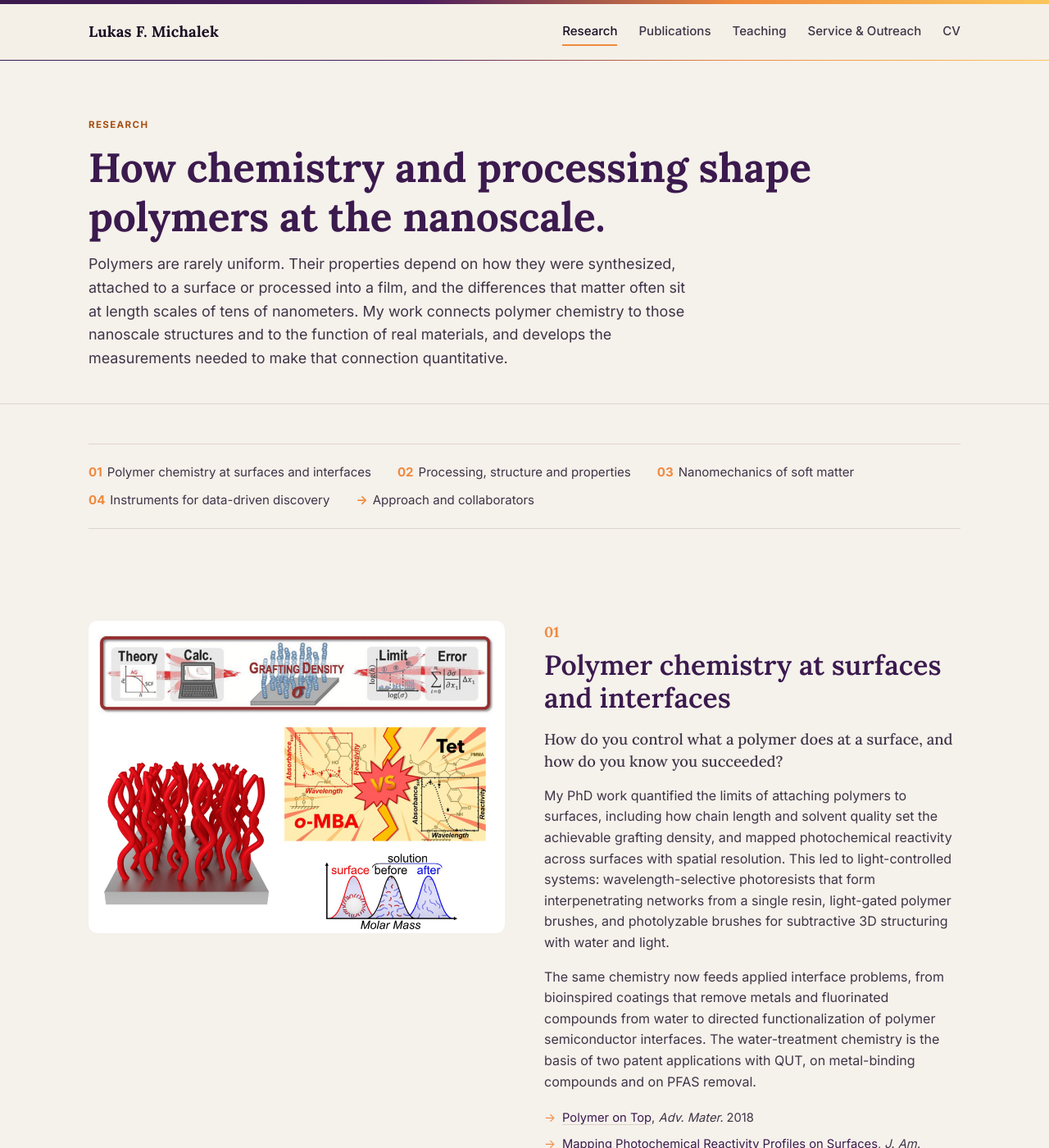
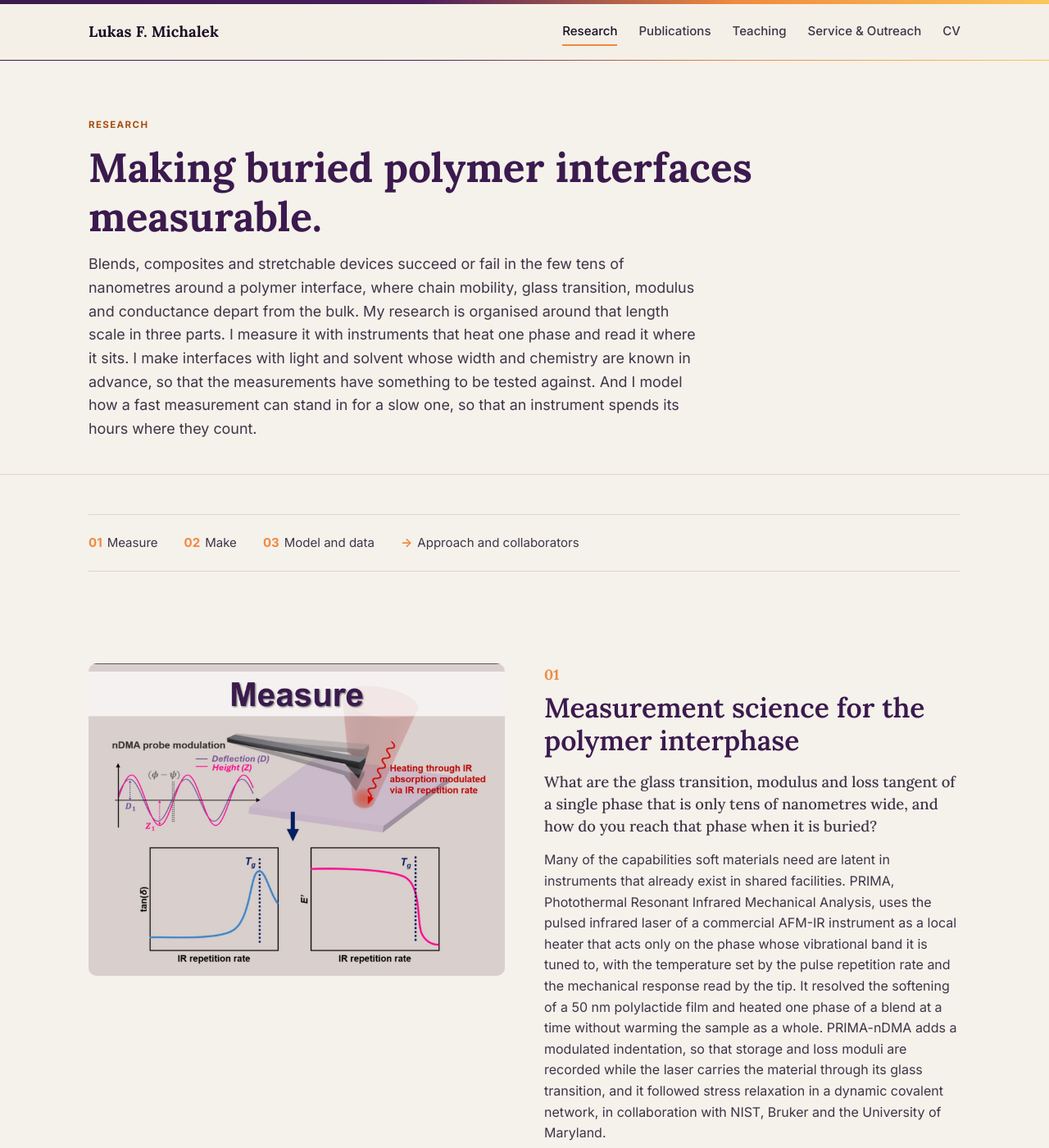
Before and after one commit to lukasfmichalek/lukasfmichalek.github.io, a Jekyll site: the page built from _pages/research.html, in a window 1280 px wide and 1400 px high. Shown: the whole window at 82% size. Built offline with Jekyll 4.4.1, drawn with Linux system fonts in a browser that asks for light colours; some of the changed text lies outside the part shown.

Commit message:
Research as three pillars: Measure, Make, Model and data
Reorganise the research page around the three pillars of the faculty
research statement, with new section figures, question-led intros and the
reference papers for each pillar. Homepage research cards reduced to three
and the About paragraph aligned with the research statement; hero text
unchanged. Third pillar titled 'More information per instrument hour'.

Co-Authored-By: Claude Fable 5.1 <noreply@anthropic.com>
Claude-Session: https://claude.ai/code/session_01RM8AxooFVyMAhk9cKmiKjY

```diff
--- a/_pages/research.html
+++ b/_pages/research.html
@@ -2,24 +2,23 @@
 layout: default
 title: "Research"
 permalink: /research/
-description: "Research of Lukas F. Michalek: polymer surface chemistry, soft electronic and energy materials, nanomechanics of soft matter, and new AFM-IR measurement methods."
+description: "Research of Lukas F. Michalek: measurement science for the polymer interphase, interfaces written with light and solvent, and data-driven characterization that gets more information per instrument hour."
 ---
 
 <section class="page-head">
   <div class="wrap">
     <span class="eyebrow">Research</span>
-    <h1>How chemistry and processing shape polymers at the nanoscale.</h1>
-    <p class="lede">Polymers are rarely uniform. Their properties depend on how they were synthesized, attached to a surface or processed into a film, and the differences that matter often sit at length scales of tens of nanometers. My work connects polymer chemistry to those nanoscale structures and to the function of real materials, and develops the measurements needed to make that connection quantitative.</p>
+    <h1>Making buried polymer interfaces measurable.</h1>
+    <p class="lede">Blends, composites and stretchable devices succeed or fail in the few tens of nanometres around a polymer interface, where chain mobility, glass transition, modulus and conductance depart from the bulk. My research is organised around that length scale in three parts. I measure it with instruments that heat one phase and read it where it sits. I make interfaces with light and solvent whose width and chemistry are known in advance, so that the measurements have something to be tested against. And I model how a fast measurement can stand in for a slow one, so that an instrument spends its hours where they count.</p>
   </div>
 </section>
 
 <section class="section-tight">
   <div class="wrap">
     <div class="theme-toc">
-      <a href="#interfaces"><span class="n">01</span>Polymer chemistry at surfaces and interfaces</a>
-      <a href="#soft-electronics"><span class="n">02</span>Processing, structure and properties</a>
-      <a href="#nanomechanics"><span class="n">03</span>Nanomechanics of soft matter</a>
-      <a href="#instruments"><span class="n">04</span>Instruments for data-driven discovery</a>
+      <a href="#measure"><span class="n">01</span>Measure</a>
+      <a href="#make"><span class="n">02</span>Make</a>
+      <a href="#model"><span class="n">03</span>Model and data</a>
       <a href="#approach"><span class="n">&rarr;</span>Approach and collaborators</a>
     </div>
   </div>
@@ -28,68 +27,49 @@ description: "Research of Lukas F. Michalek: polymer surface chemistry, soft ele
 <section class="section" style="padding-top:8px;">
   <div class="wrap">
 
-    <div class="theme" id="interfaces">
-      <div class="theme-art">{% include img-slot.html path="/assets/images/research/theme-1-interfaces.jpg" label="Theme 1 figure: grafting, photochemistry or brush structuring" alt="Schematic of quantitative polymer surface grafting: grafting density, theory, calculation, limits and error, with a rendered polymer brush and photoreactivity comparison" fit="contain" link=true %}</div>
+    <div class="theme" id="measure">
+      <div class="theme-art">{% include img-slot.html path="/assets/images/research/theme-1-measure.jpg" label="Measure: PRIMA-nDMA" alt="Measure: an AFM probe is modulated in height and deflection while a pulsed infrared laser heats the sample through absorption; sweeping the repetition rate carries the material through its glass transition, seen as a peak in the loss tangent and a drop in storage modulus" fit="contain" link=true %}</div>
       <div class="theme-body">
         <span class="theme-n">01</span>
-        <h2 class="mt-0">Polymer chemistry at surfaces and interfaces</h2>
-        <p class="theme-q">How do you control what a polymer does at a surface, and how do you know you succeeded?</p>
-        <p>My PhD work quantified the limits of attaching polymers to surfaces, including how chain length and solvent quality set the achievable grafting density, and mapped photochemical reactivity across surfaces with spatial resolution. This led to light-controlled systems: wavelength-selective photoresists that form interpenetrating networks from a single resin, light-gated polymer brushes, and photolyzable brushes for subtractive 3D structuring with water and light.</p>
-        <p>The same chemistry now feeds applied interface problems, from bioinspired coatings that remove metals and fluorinated compounds from water to directed functionalization of polymer semiconductor interfaces. The water-treatment chemistry is the basis of two patent applications with QUT, on metal-binding compounds and on PFAS removal.</p>
+        <h2 class="mt-0">Measurement science for the polymer interphase</h2>
+        <p class="theme-q">What are the glass transition, modulus and loss tangent of a single phase that is only tens of nanometres wide, and how do you reach that phase when it is buried?</p>
+        <p>Many of the capabilities soft materials need are latent in instruments that already exist in shared facilities. PRIMA, Photothermal Resonant Infrared Mechanical Analysis, uses the pulsed infrared laser of a commercial AFM-IR instrument as a local heater that acts only on the phase whose vibrational band it is tuned to, with the temperature set by the pulse repetition rate and the mechanical response read by the tip. It resolved the softening of a 50 nm polylactide film and heated one phase of a blend at a time without warming the sample as a whole. PRIMA-nDMA adds a modulated indentation, so that storage and loss moduli are recorded while the laser carries the material through its glass transition, and it followed stress relaxation in a dynamic covalent network, in collaboration with NIST, Bruker and the University of Maryland.</p>
+        <p>The next steps are a temperature axis calibrated against melting standards, a glass transition read in seconds by sweeping the repetition rate under the modulated probe, access to buried interfaces by tip-based nanomachining that removes a film a few nanometres at a time without altering what it exposes, and the same measurements under strain, light and solvent, which are the conditions in which soft devices fail. Every measurement follows the reporting practice set out in our nanomechanics guide, and the instruments stay within reach of any laboratory with a stock AFM-IR system and a heating stage.</p>
         <ul class="key-papers">
-          <li><a href="https://doi.org/10.1002/adma.201706321">Polymer on Top</a>, <em>Adv. Mater.</em> 2018</li>
-          <li><a href="https://doi.org/10.1021/jacs.0c11485">Mapping Photochemical Reactivity Profiles on Surfaces</a>, <em>J. Am. Chem. Soc.</em> 2020</li>
-          <li><a href="https://doi.org/10.1002/adfm.202005328">Interpenetrating Polymer Networks from a Single Photoresist</a>, <em>Adv. Funct. Mater.</em> 2020</li>
-          <li><a href="https://doi.org/10.1021/acsami.6c07306">Directed Functionalization of Polymer Semiconductor Interfaces</a>, <em>ACS Appl. Mater. Interfaces</em> 2026</li>
+          <li><a href="https://doi.org/10.1002/smll.202514518">PRIMA: Localized Thermomechanical Measurements of Polymers and Blends with AFM-IR</a>, <em>Small</em> 2026</li>
+          <li><a href="https://doi.org/10.26434/chemrxiv.15000735/v4">PRIMA-nDMA: Spatially-Resolved Viscoelastic Response with AFM-IR</a>, <em>ChemRxiv</em> 2026</li>
         </ul>
       </div>
     </div>
 
-    <div class="theme reverse" id="soft-electronics">
-      <div class="theme-art">{% include img-slot.html path="/assets/images/research/theme-2-soft-electronics.jpg" label="Theme 2 figure: blend morphology, stretched device or interphase" alt="Material properties versus secondary component fraction, with nanomechanical maps showing how blend morphology changes and where synergetic effects appear" fit="contain" link=true %}</div>
+    <div class="theme reverse" id="make">
+      <div class="theme-art">{% include img-slot.html path="/assets/images/research/theme-2-make.jpg" label="Make: adaptive networks and surface grafting" alt="Make: material properties against the fraction of a secondary component, with nanomechanical maps showing how morphology changes and where synergetic effects appear; side panels show an adaptive polymer network and surface-grafted chains" fit="contain" link=true %}</div>
       <div class="theme-body">
         <span class="theme-n">02</span>
-        <h2 class="mt-0">Processing, structure and properties of soft electronic and energy materials</h2>
-        <p class="theme-q">Why does the same formulation work in one film and fail in the next?</p>
-        <p>In stretchable electronics and batteries, performance is often set by nanoscale morphology and buried interfaces that bulk measurements average away. With the Bao Group and collaborators, I study how molecular weight, temperature and solution-state aggregation control phase separation in blends of conjugated polymers and elastomers, and how that morphology carries through to intrinsically stretchable transistors, circuits and biosensors.</p>
-        <p>The same approach extends to energy materials, including interphase formation at lithium-metal electrodes and self-segregated polymer electrolytes for solid-state batteries.</p>
+        <h2 class="mt-0">Interfaces written with light and solvent</h2>
+        <p class="theme-q">Can an interface be written with a stated width and chemistry, and does it then behave the way the chemistry in solution predicts?</p>
+        <p>Interfaces have their own chemistry. When I mapped wavelength-resolved photochemical reactivity on surfaces during my PhD, the profiles followed the surface absorption spectrum and lost the red shift seen in solution, and two ligation chemistries that behave alike in solution gave very different grafting densities. The same work showed that a single spin-coated blend of two photoreactive polymers forms one network, the other or an interpenetrating network depending only on the wavelength of light, which is the starting point for writing the interface between two networks with a stated width. In the Bao Group I measured the interfaces that decide whether a stretchable device lasts, including a covalently tethered protective layer only about 6 nm thick that kept transistors stable for weeks in water and sweat where thick encapsulants failed, and a solvent-mediated route that writes a functional molecule into a finished polymer film as a gradient or uniformly, set by whether the solvent swells the film.</p>
+        <p>In the future I want to understand what sets the width and the properties of an interface that is written rather than found. Does the delay between two exposures of a two-colour resin set the interphase between the networks by demixing, and does a joint fail there below a critical width? Does the work function of a contact follow the grafting density of a dipolar layer that light has dosed onto it, up to the point where the chains begin to stretch? And is the photostationary state of a photodynamic network governed by segmental mobility rather than photon flux, which would give a design rule for materials that yield only when light and load coincide? Each of these questions also supplies the measurements above with a specimen whose answer is known in advance.</p>
         <ul class="key-papers">
-          <li><a href="https://doi.org/10.1038/s41565-023-01418-y">Environmentally Stable and Stretchable Polymer Electronics</a>, <em>Nat. Nanotechnol.</em> 2023</li>
-          <li><a href="https://doi.org/10.1073/pnas.2516186123">Nanoconfined Aggregation in Conjugated Polymer and Elastomer Blends</a>, <em>PNAS</em> 2026</li>
-          <li><a href="https://doi.org/10.1038/s41928-026-01599-z">Intrinsically Stretchable Complementary Circuits</a>, <em>Nat. Electron.</em> 2026</li>
-          <li><a href="https://doi.org/10.1038/s41557-024-01689-5">Solid-Electrolyte Interphase at Li-Metal Potential</a>, <em>Nat. Chem.</em> 2025</li>
+          <li><a href="https://doi.org/10.1002/adfm.202005328">2D Fabrication of Tunable Responsive Interpenetrating Polymer Networks from a Single Photoresist</a>, <em>Adv. Funct. Mater.</em> 2020</li>
+          <li><a href="https://www.nature.com/articles/s41565-023-01418-y">Environmentally Stable and Stretchable Polymer Electronics Enabled by Surface-Tethered Molecular-Level Protection</a>, <em>Nat. Nanotechnol.</em> 2023</li>
+          <li><a href="https://doi.org/10.1021/jacs.0c11485">Mapping Photochemical Reactivity Profiles on Surfaces</a>, <em>J. Am. Chem. Soc.</em> 2020</li>
         </ul>
       </div>
     </div>
 
-    <div class="theme" id="nanomechanics">
-      <div class="theme-art">{% include img-slot.html path="/assets/images/research/theme-3-nanomechanics.jpg" label="Theme 3 figure: modulus or viscoelastic map" alt="Nanomechanics via AFM: intermittent contact phase, mechanical modulus imaging, force modulation loss tangent and force spectroscopy" fit="contain" link=true %}</div>
+    <div class="theme" id="model">
+      <div class="theme-art">{% include img-slot.html path="/assets/images/research/theme-3-model-data.jpg" label="Model and data: two tiers, one platform" alt="Model and data: hyphenated measurements give low-density, high-resolution mechanistic ground truth; a high-throughput optical surrogate maps the processing landscape at high density and low resolution; a machine learning data platform fuses both, selects the samples that deserve the slow measurement and drives polymer materials discovery" fit="contain" link=true caption="Click the figure to view it full size." %}</div>
       <div class="theme-body">
         <span class="theme-n">03</span>
-        <h2 class="mt-0">Nanomechanics and thermomechanics of soft matter</h2>
-        <p class="theme-q">What is the modulus, loss tangent or glass transition of a single phase that is only tens of nanometers wide?</p>
-        <p>Soft and viscoelastic materials break many of the assumptions behind standard contact mechanics, so quantitative nanomechanics depends on careful choices of mode, calibration and reporting. I work on quantitative mapping of modulus and viscoelastic response in thin films, blends and polymer networks, on resolving subsurface structure, and on measurements under strain and temperature, which are the conditions in which soft devices typically fail.</p>
-        <p>Our STAR Protocols guide sets out mode selection, calibration and data-reporting practice for nanomechanical AFM of soft matter.</p>
+        <h2 class="mt-0">More information per instrument hour</h2>
+        <p class="theme-q">Which five samples out of fifty deserve the two-hour measurement, and how do you make the answer reusable by someone who was not in the room?</p>
+        <p>The measurements that explain a material are slow, and the number of samples that materials discovery needs is large. A surrogate is a fast measurement that stands in for a slow one, an optical photothermal or pump-probe reading of a film in seconds where a nanomechanical map takes hours, a multi-sample array where a single spot was measured before. On its own a surrogate is only a proxy. It becomes useful when the relation to the precise measurement is learned and its limits are known, so that the slow instrument is spent on the few samples where the proxy cannot decide. I treat the two as fidelities of one experiment and score the approach by how many precise measurements it saves on samples it has not seen, which turns the daily choice between high information on few points and high density on many from a habit into a number. The surrogate averages over a thermal diffusion length while the probe reads the top tens of nanometres of one phase, so where the transfer breaks down is as informative as where it holds.</p>
+        <p>None of this works without data that carry their own context, and most characterization data do not. Our nanomechanics guide sets out how a soft-matter AFM measurement should be reported so that someone else can reuse it; my first review asked the same of surface grafting, where numbers were routinely published without the information needed to compare them; and the self-healing multilayer electronics work showed what a quantified interface width, set between about 13 and 39 nm by processing, is worth at the device level. The aim is a machine-readable record for every measurement, with processing history, calibration, the decision it informed and a status of success or failure, released as open datasets that include the materials that did not work. On that foundation an instrument can begin to propose rather than only record, suggesting the next sample or the next processing condition while the scientist decides, and the same models that guide a measurement campaign can guide the design of new materials in chemistry and materials science, because they are trained on data that say how a material was made, not only what it became.</p>
         <ul class="key-papers">
-          <li><a href="https://pmc.ncbi.nlm.nih.gov/articles/PMC12166430/">A Guide for Nanomechanical Characterization of Soft Matter via AFM</a>, <em>STAR Protoc.</em> 2025</li>
-          <li><a href="https://doi.org/10.1126/science.adh0619">Autonomous Alignment and Healing in Multilayer Soft Electronics</a>, <em>Science</em> 2023</li>
-          <li><a href="https://doi.org/10.1002/smll.202514518">Localized Thermomechanical Measurements with AFM-IR</a>, <em>Small</em> 2026</li>
-        </ul>
-      </div>
-    </div>
-
-    <div class="theme reverse" id="instruments">
-      <div class="theme-art">{% include img-slot.html path="/assets/images/research/theme-4-instruments.jpg" label="Instrument-driven polymer discovery" alt="Schematic: a hyphenated operando AFM platform gives sparse, high-resolution mechanistic data; high-throughput surrogate measurements map the parameter space densely at lower resolution; a machine learning data platform fuses both, uses active learning to select samples, and drives polymer materials discovery." fit="contain" link=true caption="Click the figure to view it full size." %}</div>
-      <div class="theme-body">
-        <span class="theme-n">04</span>
-        <h2 class="mt-0">Instrument development for data-driven polymer discovery</h2>
-        <p class="theme-q">What else can an existing instrument measure if you change how you drive it, and how do you scale that to the number of samples that materials discovery needs?</p>
-        <p>Many of the capabilities soft materials need are latent in commercial instruments. PRIMA (Photothermal Resonant Infrared Mechanical Analysis) uses chemistry-selective infrared heating in AFM-IR to probe thermomechanical transitions of individual phases in polymer blends, rather than heating the whole sample. PRIMA-nDMA adds nanoscale dynamic mechanical analysis to resolve the viscoelastic response of each phase, in collaboration with NIST, Bruker and the University of Maryland.</p>
-        <p>The next step is to turn these methods into infrastructure for polymer discovery. A hyphenated AFM platform will combine localized heating, nanomechanics, viscoelastic mapping and electrical readout on the same sample under operando conditions. It yields relatively few data points, but each one is high-resolution and mechanistic. Faster surrogate measurements, such as optical pump-probe or rapid thermal screening on multi-sample arrays, will cover broad processing parameter sweeps at lower resolution.</p>
-        <p>A shared machine learning platform fuses the two data streams and uses active learning to decide which samples deserve the slower, detailed measurement. The result should be open datasets of real polymers, including imperfect and failed materials, which predictive models currently lack. This builds on quantitative temperature calibration of PRIMA with NIST, and on earlier development of a laser-coupled AFM for dynamic polymer networks at QUT.</p>
-        <ul class="key-papers">
-          <li><a href="https://doi.org/10.1002/smll.202514518">PRIMA: Localized Thermomechanical Measurements of Polymers and Blends</a>, <em>Small</em> 2026</li>
-          <li><a href="https://doi.org/10.26434/chemrxiv.15000735/v4">Spatially-Resolved Viscoelastic Response with AFM-IR</a>, <em>ChemRxiv</em> 2026</li>
+          <li><a href="https://www.cell.com/star-protocols/fulltext/S2666-1667(25)00215-1">A Guide for Nanomechanical Characterization of Soft Matter via AFM: From Mode Selection to Data Reporting</a>, <em>STAR Protoc.</em> 2025</li>
+          <li><a href="https://doi.org/10.1002/adma.201706321">Polymer on Top: Current Limits and Future Perspectives of Quantitatively Evaluating Surface Grafting</a>, <em>Adv. Mater.</em> 2018</li>
+          <li><a href="https://doi.org/10.1126/science.adh0619">Autonomous Alignment and Healing in Multilayer Soft Electronics Using Immiscible Dynamic Polymers</a>, <em>Science</em> 2023</li>
         </ul>
       </div>
     </div>
@@ -102,23 +82,23 @@ description: "Research of Lukas F. Michalek: polymer surface chemistry, soft ele
     <div class="split">
       <div>
         <h2 class="mt-0">Approach</h2>
-        <p class="prose-body" style="color:var(--muted-strong); max-width:66ch;">The four threads share one goal: measuring polymers at the length scales where they are heterogeneous, and under the conditions in which they are processed and used. In practice that means choosing the measurement for the question, checking it against independent methods, and reporting data so that others can reuse it.</p>
+        <p class="prose-body" style="color:var(--muted-strong); max-width:66ch;">The three parts share one object, the few tens of nanometres around a polymer interface, one materials library, and one data standard. In practice that means choosing the measurement for the question, checking it against an independent method, making specimens whose answer is known before they are measured, and reporting data so that others can reuse it.</p>
         <div class="approach-grid" style="margin-top:28px;">
           <div class="course">
             <h3>Atomic force microscopy</h3>
-            <p>PeakForce QNM, multifrequency and force spectroscopy for quantitative nanomechanics.</p>
+            <p>PeakForce QNM, multifrequency and force spectroscopy for quantitative nanomechanics, and tip-based nanomachining for subsurface access.</p>
           </div>
           <div class="course">
             <h3>AFM-IR and nanoscale IR</h3>
-            <p>Contact and resonance-enhanced AFM-IR, PRIMA and PRIMA-nDMA for correlated chemistry and mechanics.</p>
+            <p>Contact and resonance-enhanced AFM-IR, PRIMA and PRIMA-nDMA for correlated chemistry, mechanics and transitions.</p>
           </div>
           <div class="course">
             <h3>Surface and polymer chemistry</h3>
-            <p>Grafting, photochemistry and photoresists, with surface analysis and neutron reflectometry.</p>
+            <p>Grafting, photochemistry and photoresists, with surface analysis, QCM-D and neutron reflectometry.</p>
           </div>
           <div class="course">
             <h3>Data and modeling</h3>
-            <p>Python analysis pipelines, calibration and artifact correction, and numerical transport models.</p>
+            <p>Python analysis pipelines, calibration and artifact correction, numerical transport models and multi-fidelity surrogate models.</p>
           </div>
         </div>
       </div>
--- a/assets/css/main_plum_palette.css
+++ b/assets/css/main_plum_palette.css
@@ -575,7 +575,7 @@ p { margin: 0 0 1em; }
 .img-slot figcaption { font-size: 0.84rem; color: var(--muted); margin-top: 8px; }
 
 /* research cards on home */
-.theme-cards { display: grid; grid-template-columns: repeat(4, 1fr); gap: 22px; }
+.theme-cards { display: grid; grid-template-columns: repeat(3, 1fr); gap: 28px; }
 .theme-card { text-decoration: none; display: flex; flex-direction: column; gap: 14px; }
 .theme-card h3 { font-size: 1.05rem; margin: 0; }
 .theme-card p { color: var(--muted); font-size: 0.92rem; margin: 0; }
```
Also changed, not shown: index.html (+14 -20 lines), assets/images/research/theme-1-measure.jpg (added), assets/images/research/theme-2-make.jpg (added), assets/images/research/theme-3-model-data.jpg (added).
